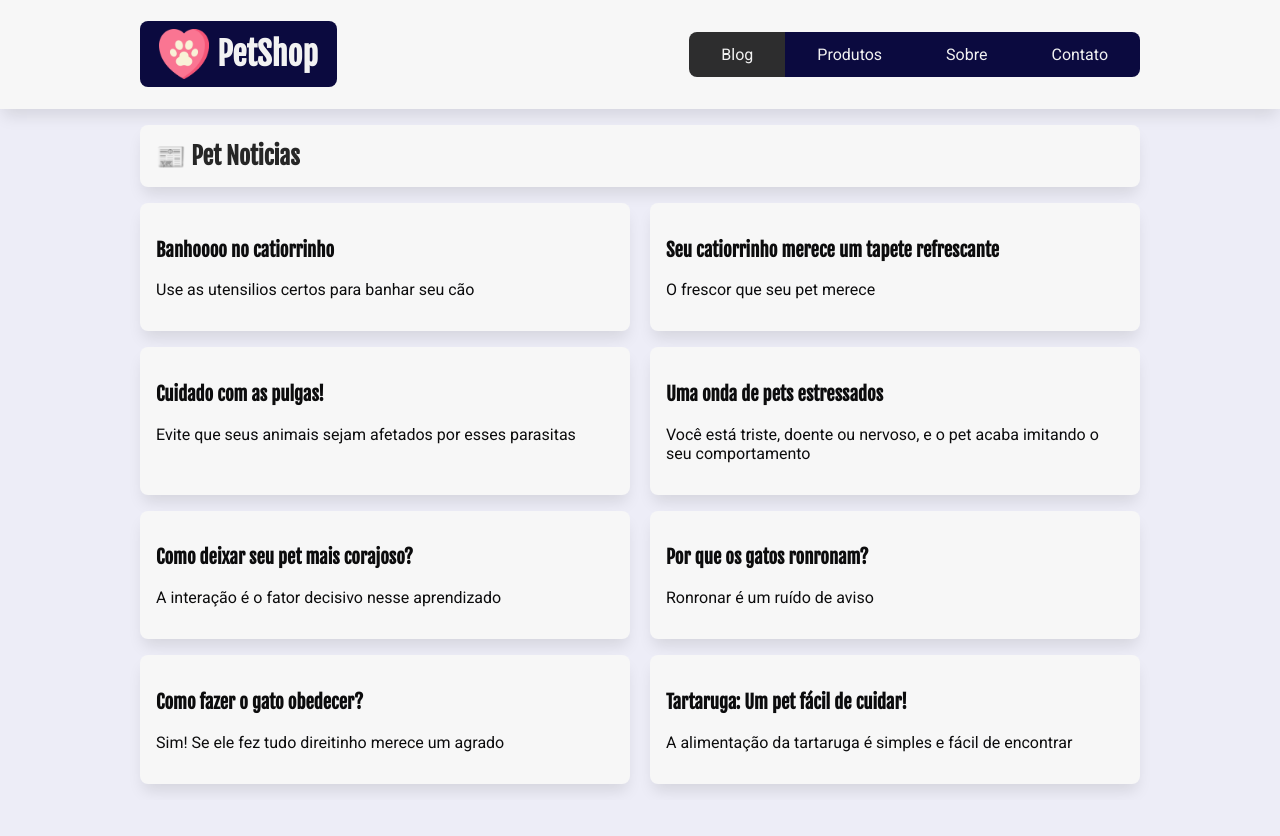
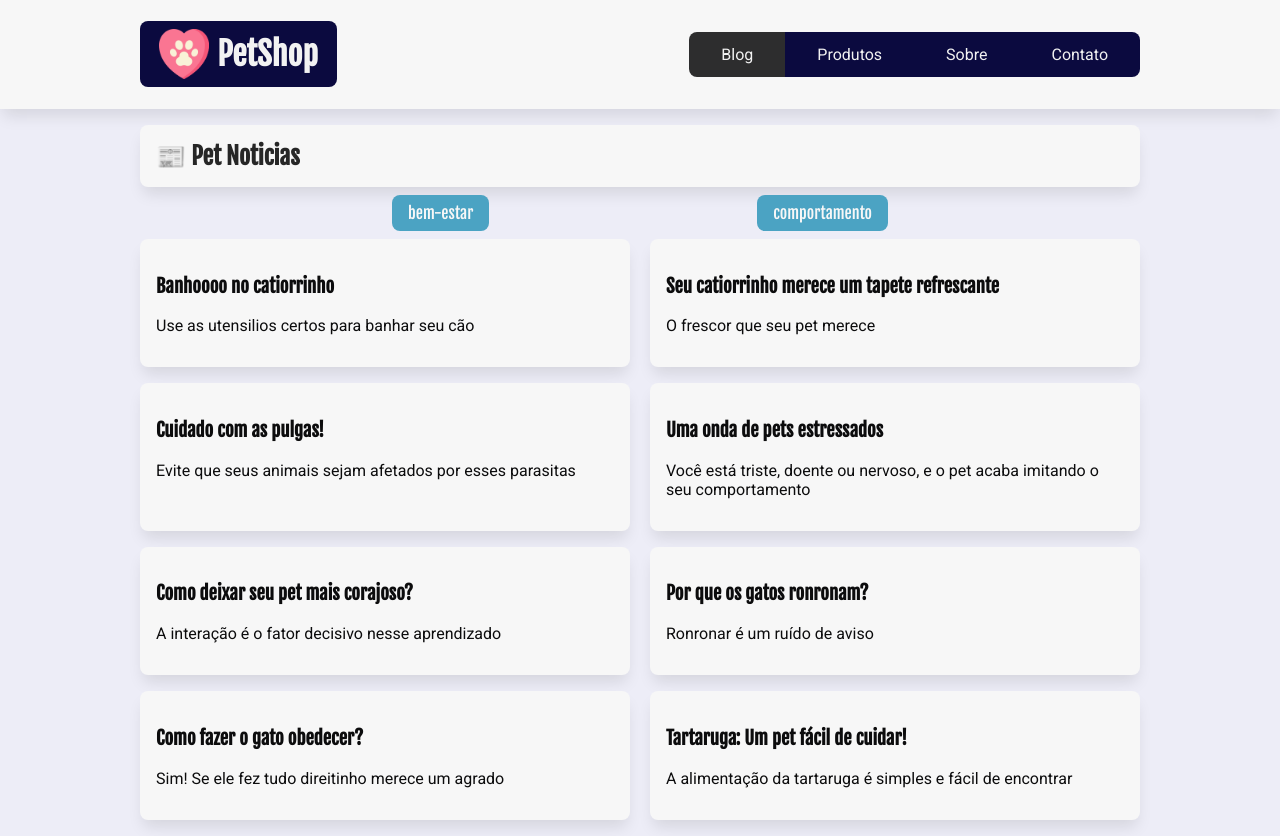
Before and after one commit to PallomaHortencio/petshop-palloma, a React (Create React App) app: page / in a window 1280 px wide. Before the commit the page ends 800 px from the top, so only its background shows below. Built offline with nearby package versions, Linux system fonts and the light colour scheme; data requests are answered from the project's data file.

Commit message:
Categorias

```diff
--- /dev/null
+++ b/src/components/ListaCategorias/ListaCategorias.jsx
@@ -0,0 +1,58 @@
+/* Exercício ListaCategorias.jsx
+
+1- Montar o componente (rafce)
+2- Programar a comunicação com a API para ler os dados do endpoint "categorias"
+3- Manipular os states do componente
+4- Fazer o componente ListaCategorias retornar uma lista com os nomes das categorias (<ul> <li>. */
+
+import { useEffect, useState } from "react";
+import serverApi from "../../api/servidor-api";
+import estilos from "./ListaCategorias.module.css";
+import LoadingDesenho from "../LoadingDesenho/LoadingDesenho";
+import { Link } from "react-router-dom";
+
+const ListaCategorias = () => {
+  /* Atribuição do useState para manipular os dados do componente
+    1º parâmetro: variável que trará os dados
+    2º parâmetro: funão responsavel por ataulizar (setter)
+    Obs.: o que colocamos no usoState representa o valor inicial */
+  const [categorias, setCategorias] = useState([]);
+  const [loading, setLoading] = useState(true);
+
+  useEffect(() => {
+    async function getCategorias() {
+      try {
+        /* await aguarda o termino do fetch, para depois atribuir o resultado */
+        const resposta = await fetch(`${serverApi}/categorias`);
+        const dados = await resposta.json();
+
+        /* Precisamos passar os dados capturador da API para o state do componente via Setter (obrigatório) */
+        setCategorias(dados);
+        setLoading(false);
+      } catch (error) {
+        console.log("Deu ruim! " + error.message);
+      }
+    }
+    getCategorias();
+  }, []);
+
+  if (loading) {
+    return <LoadingDesenho />;
+  }
+
+  return (
+    <div className={estilos.lista_categorias}>
+      <ul>
+        {categorias.map(({ id, nome }) => {
+          return (
+            <li key={id}>
+              <Link to="">{nome}</Link>
+            </li>
+          );
+        })}
+      </ul>
+    </div>
+  );
+};
+
+export default ListaCategorias;
--- /dev/null
+++ b/src/components/ListaCategorias/ListaCategorias.module.css
@@ -0,0 +1,29 @@
+.lista_categorias {
+  margin-top: -0.5rem;
+}
+.lista_categorias ul {
+  list-style: none;
+  margin: 0;
+  padding: 0;
+  display: flex;
+  justify-content: space-evenly;
+}
+
+.lista_categorias li {
+  padding: 0.5rem 1rem;
+  margin-bottom: 0.5rem;
+}
+
+.lista_categorias a {
+  text-decoration: none;
+  background-color: #4ba3c3;
+  color: #f7f7f7;
+  font-family: "Fjalla One", sans-serif;
+  padding: inherit;
+  border-radius: var(--borda-arredondada);
+}
+
+.lista_categorias a:hover,
+.lista_categorias a:focus {
+  background-color: #2f88a8;
+}
--- a/src/pages/Home/Home.jsx
+++ b/src/pages/Home/Home.jsx
@@ -1,10 +1,12 @@
 import estilos from "./Home.module.css";
 import ListaPosts from "../../components/ListaPosts/ListaPosts";
+import ListaCategorias from "../../components/ListaCategorias/ListaCategorias";
 
 const Home = () => {
   return (
     <section>
       <h2 className={estilos.titulo_secao}>Pet Noticias</h2>
+      <ListaCategorias />
       <ListaPosts />
     </section>
   );
```
Also changed, not shown: 1 other file (tests, documents, lock files or other folders).
